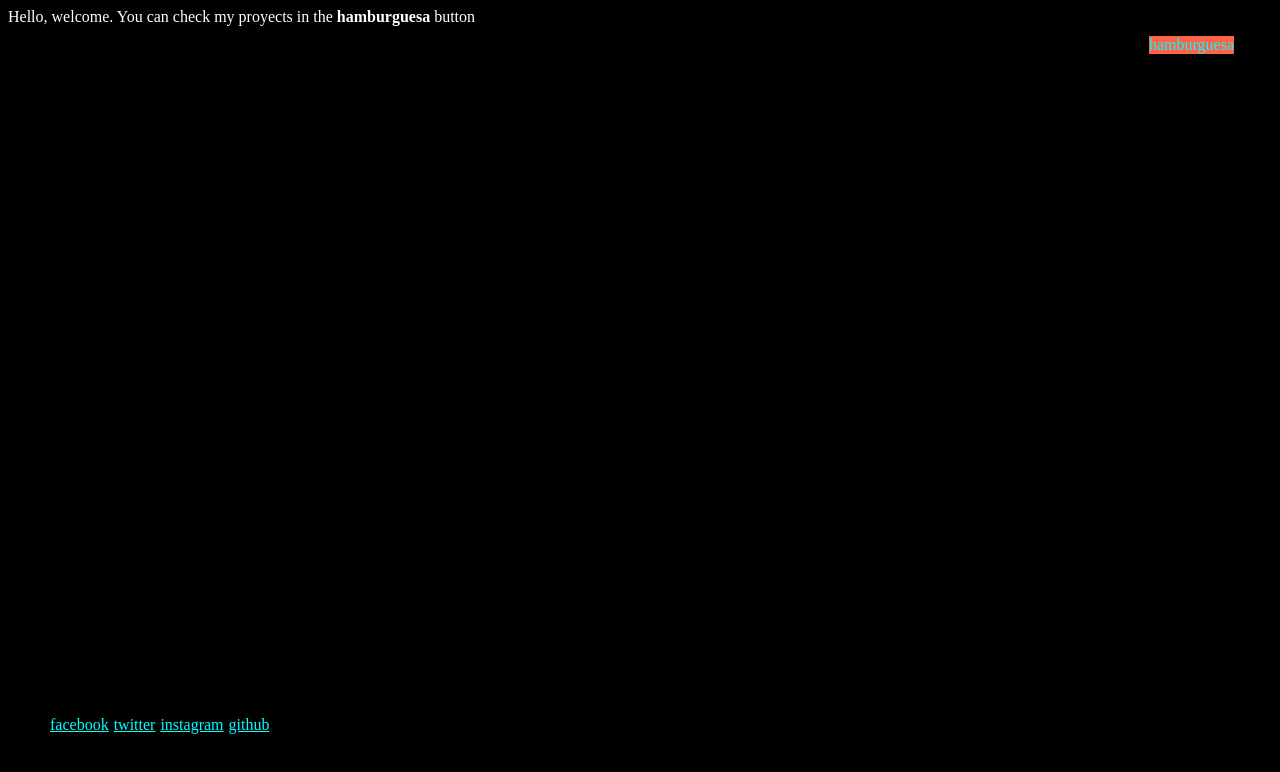
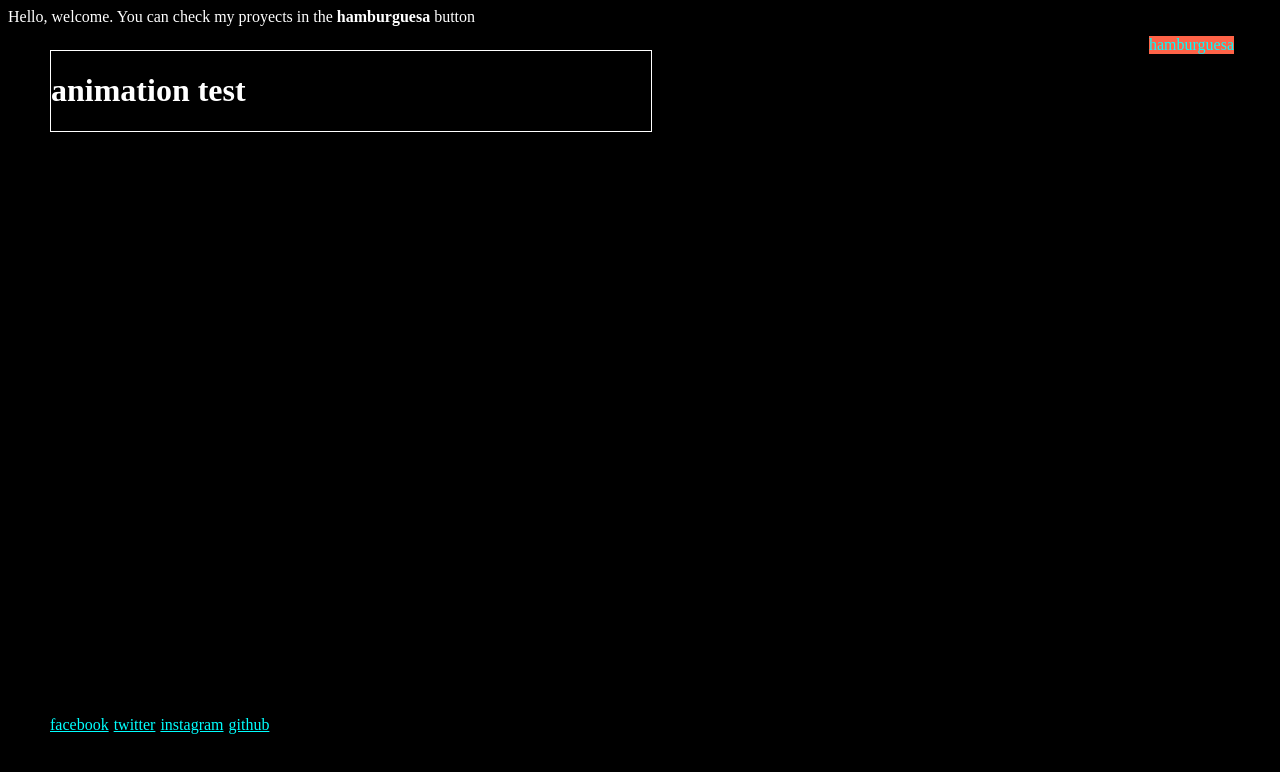
Before and after one commit to Rehlaender/Rehlaender.github.io, a React app: page / in a window 1280 px wide. Shown: the top 772 px of the page. Built offline with nearby package versions, Linux system fonts and the light colour scheme.

Commit message:
add the secret

```diff
--- a/app/App.jsx
+++ b/app/App.jsx
@@ -17,8 +17,8 @@ export default function App() {
 
   return (
     <React.Fragment>
-      <div>
-        {/* <Header /> */}
+      <div className="mainApp">
+        <Header />
         <Menu />
         <RenderModals />
         <Secret />
--- a/app/components/Header/Header.css
+++ b/app/components/Header/Header.css
@@ -6,18 +6,9 @@
   position: absolute;
   top: 50px;
   left: 50px;
+  transition: all 300ms ease-out;
 }
 
-#info.animated {
-  --normal-animation: 750ms;
-
-  animation: HOVER var(--normal-animation) infinite linear;
+#info.isSecret {
+  opacity: 0;
 }
-
-.container {
-  padding: 10px;
-}
-
-h1 {
-  font-size: 3rem;
-}
--- a/app/components/Header/Header.js
+++ b/app/components/Header/Header.js
@@ -1,9 +1,13 @@
+
 import React from 'react';
+import { Store } from '../../Store';
 
 import {INFO} from '../../constants/INFO';
 import './Header.css';
 
 export const Header = (props) => {
+  const { state, dispatch } = React.useContext(Store);
+
   const {
     title,
     subtitle,
@@ -12,13 +16,14 @@ export const Header = (props) => {
   return (
     <div
       id="info"
-      className={['info ' + 'right-shadow']}>
+      className={[
+        !state.menuState && state.activeModals.length > 0 && 'isSecret']}>
       <div className="container">
         <h1>{title}</h1>
         <h4>{subtitle}</h4>
         {
-          text && text.length > 0 && text.map(element => {
-            return <p>{element}</p>
+          text && text.length > 0 && text.map((element, i) => {
+            return <p key={i}>{element}</p>
           })
         }
       </div>
--- a/app/components/Secret/Secret.js
+++ b/app/components/Secret/Secret.js
@@ -1,13 +1,23 @@
 import React from 'react';
+import Typist from 'react-typist';
 
 import { Store } from '../../Store';
+
+import {Sign} from './Sign';
 
 export default function Secret() {
   const { state, dispatch } = React.useContext(Store);
 
   return !state.menuState && state.activeModals.length > 0 ? (
       <div id="main">
-        Hello, you discovered the secret
+        <Typist>
+          <p>Hello, you discovered the secret</p>
+          <br/>
+          <p>actually there is no secret at all</p>
+          <br/>
+          <p>you did it, now you can sign my wall</p>
+        </Typist>
+        <Sign />
       </div>
   ) : null
 }
--- /dev/null
+++ b/app/components/Secret/Sign.js
@@ -0,0 +1,7 @@
+import React from 'react';
+
+export const Sign = (props) => {
+  return (
+    <div>Signer</div>
+  );
+}
--- a/app/constants/INFO.js
+++ b/app/constants/INFO.js
@@ -1,8 +1,8 @@
 export const INFO = {
-  title: 'animation tutorial.',
-  subtitle: 'front-end developer',
+  title: 'animation test',
+  // subtitle: 'front-end developer',
   text: [
-    '16 februrary 1995',
-    'bored guy, always having fun'
+    // '16 februrary 1995',
+    // 'bored guy, always having fun'
   ]
 };
--- a/package.json
+++ b/package.json
@@ -30,6 +30,7 @@
     "react-dom": "^16.8.6",
     "react-motion": "^0.5.2",
     "react-redux": "^7.1.0",
+    "react-typist": "^2.0.5",
     "redux": "^4.0.4",
     "reselect": "^4.0.0"
   },
```
Also changed, not shown: 1 other file (tests, documents, lock files or other folders).
